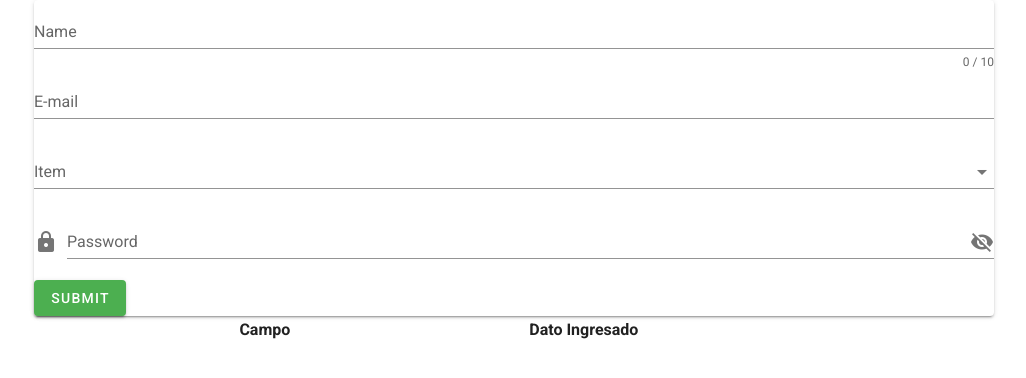
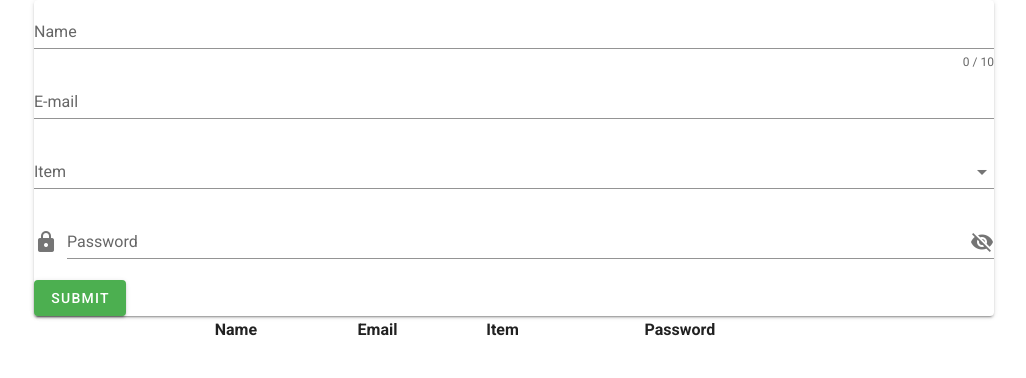
Before and after one commit to Niniatura/Formulario-web-Vue, a Vue app: page / in a window 1280 px wide. Shown: the top 378 px of the page, without its empty margins (158-1184 px from the left). Built offline with nearby package versions, Linux system fonts and the light colour scheme.

Commit message:
Tabla funcionando

```diff
--- a/src/components/FormularioWeb.vue
+++ b/src/components/FormularioWeb.vue
@@ -50,15 +50,17 @@
     <table class="table">
         <thead>
             <tr>
-            <th scope="col">Campo</th>
-            <th scope="col">Dato Ingresado</th>
+            <th scope="col">Name</th>
+            <th scope="col">Email</th>
+            <th scope="col">Item</th>
+            <th scope="col">Password</th>
             </tr>
         </thead>
         <tbody>
             <tr v-for="item in datosIngresados" :key="item">
+                <td>{{item.Name}}</td>
                 <td>{{item.Email}}</td>
                 <td>{{item.Items}}</td>
-                <td>{{item.Name}}</td>
                 <td>{{item.Password}}</td>
             </tr>
         </tbody>
@@ -114,9 +116,6 @@
         }
         }
     },
-    computed: {
-
-    }
 }
 
 
```
